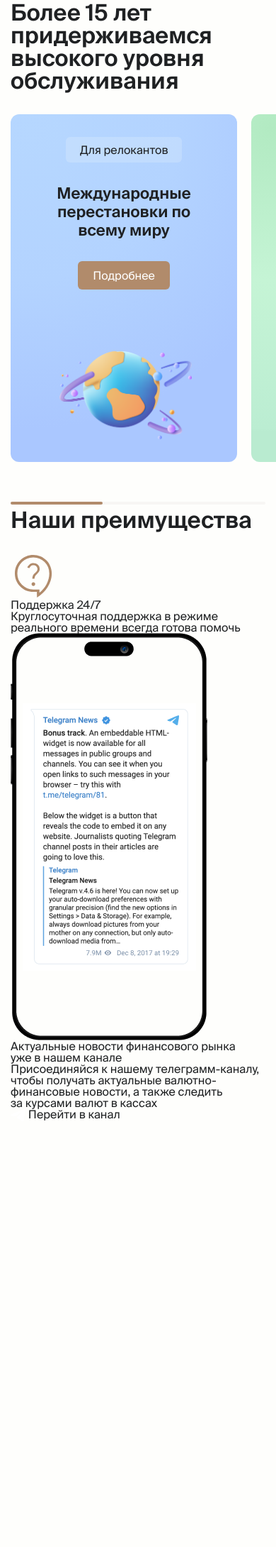
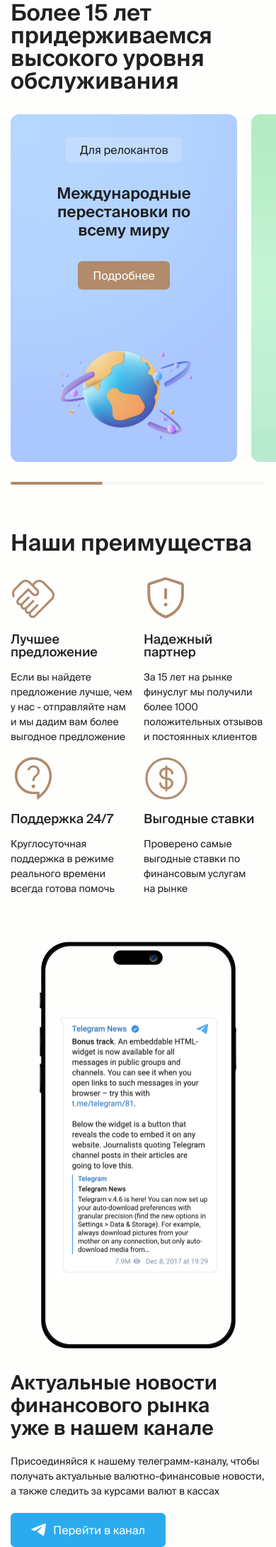
Before and after one commit to Solmyrik/FinTech, a PHP site: page / in a window 390 px wide. Shown: the part 1608-3788 px from the top of the page at 71% size. Before the commit the page ends 3187 px from the top, so only its background shows below. Run offline with PHP 8.4, Linux system fonts and the light colour scheme.

Commit message:
add advantages

```diff
--- a/#search/scss/_advantages.scss
+++ b/#search/scss/_advantages.scss
@@ -0,0 +1,121 @@
+.advantages {
+  &__container {
+  }
+
+  &__title {
+  }
+
+  &__body {
+    display: grid;
+    grid-template-columns: repeat(4, 1fr);
+    gap: 64px;
+    margin-bottom: 140px;
+    @media (max-width: $tablet) {
+      grid-template-columns: repeat(3, 1fr);
+      margin-bottom: 100px;
+    }
+    @media (max-width: $mobile) {
+      grid-template-columns: repeat(2, 1fr);
+      gap: 16px;
+      margin-bottom: 64px;
+    }
+  }
+
+  &__item {
+    @media (max-width: $mobile) {
+      &:nth-child(2) {
+        order: 1;
+      }
+      &:nth-child(3) {
+        order: 2;
+      }
+      &:nth-child(1) {
+        order: 3;
+      }
+      &:nth-child(4) {
+        order: 4;
+      }
+    }
+  }
+
+  &__icon {
+    margin-bottom: 34px;
+    @media (max-width: $mobile) {
+      margin-bottom: 16px;
+    }
+  }
+
+  &__name {
+    margin-bottom: 16px;
+    font-size: 20px;
+    font-family: $medium;
+    @media (max-width: $mobile) {
+      font-size: 18px;
+    }
+  }
+
+  &__text {
+    line-height: 150%;
+    @media (max-width: $mobile) {
+      font-size: 14px;
+    }
+  }
+
+  &__bottom {
+    max-width: 825px;
+    margin: 0 auto;
+    display: flex;
+    align-items: center;
+    gap: 120px;
+    @media (max-width: $tablet) {
+      gap: 60px;
+    }
+    @media (max-width: $mobile) {
+      flex-direction: column;
+      gap: 32px;
+    }
+  }
+
+  &__image {
+    img {
+      width: 278px;
+    }
+  }
+
+  &__content {
+  }
+
+  &__content-title {
+    font-size: 32px;
+    font-family: $bold;
+    font-weight: 600;
+    line-height: 115%;
+    margin-bottom: 40px;
+    @media (max-width: $mobile) {
+      font-size: 28px;
+      margin-bottom: 20px;
+    }
+  }
+
+  &__button {
+    margin-top: 40px;
+    cursor: pointer;
+    border-radius: 6px;
+    padding: 5px 20px;
+    width: 219px;
+    height: 48px;
+    display: flex;
+    align-items: center;
+    justify-content: center;
+    background: #2aabee;
+    color: #ffffff;
+    gap: 10px;
+    transition: opacity 0.3s;
+    &:hover {
+      opacity: 0.75;
+    }
+    @media (max-width: $mobile) {
+      margin-top: 20px;
+    }
+  }
+}
--- a/#search/scss/_level.scss
+++ b/#search/scss/_level.scss
@@ -1,4 +1,5 @@
 .level {
+  padding-bottom: 32px;
   &__container {
   }
 
@@ -118,6 +119,9 @@
   position: absolute;
   bottom: -60px;
   left: 0;
+  @media (max-width: $tablet) {
+    bottom: -32px;
+  }
 }
 
 .swiper-scrollbar-drag {
--- a/css/style.css
+++ b/css/style.css
@@ -846,6 +846,10 @@ body.lock {
   background-color: #f7f6f4;
 }
 
+.level {
+  padding-bottom: 32px;
+}
+
 .level__title {
   max-width: 880px;
 }
@@ -966,6 +970,12 @@ body.lock {
   left: 0;
 }
 
+@media (max-width: 992px) {
+  .swiper-scrollbar {
+    bottom: -32px;
+  }
+}
+
 .swiper-scrollbar-drag {
   background: #b18b6b;
   /* Цвет ползунка полосы прокрутки */
@@ -974,3 +984,164 @@ body.lock {
   height: 100%;
   /* Высота ползунка */
 }
+
+.advantages__body {
+  display: -ms-grid;
+  display: grid;
+  -ms-grid-columns: (1fr)[4];
+      grid-template-columns: repeat(4, 1fr);
+  gap: 64px;
+  margin-bottom: 140px;
+}
+
+@media (max-width: 992px) {
+  .advantages__body {
+    -ms-grid-columns: (1fr)[3];
+        grid-template-columns: repeat(3, 1fr);
+    margin-bottom: 100px;
+  }
+}
+
+@media (max-width: 767px) {
+  .advantages__body {
+    -ms-grid-columns: (1fr)[2];
+        grid-template-columns: repeat(2, 1fr);
+    gap: 16px;
+    margin-bottom: 64px;
+  }
+}
+
+@media (max-width: 767px) {
+  .advantages__item:nth-child(2) {
+    -webkit-box-ordinal-group: 2;
+        -ms-flex-order: 1;
+            order: 1;
+  }
+  .advantages__item:nth-child(3) {
+    -webkit-box-ordinal-group: 3;
+        -ms-flex-order: 2;
+            order: 2;
+  }
+  .advantages__item:nth-child(1) {
+    -webkit-box-ordinal-group: 4;
+        -ms-flex-order: 3;
+            order: 3;
+  }
+  .advantages__item:nth-child(4) {
+    -webkit-box-ordinal-group: 5;
+        -ms-flex-order: 4;
+            order: 4;
+  }
+}
+
+.advantages__icon {
+  margin-bottom: 34px;
+}
+
+@media (max-width: 767px) {
+  .advantages__icon {
+    margin-bottom: 16px;
+  }
+}
+
+.advantages__name {
+  margin-bottom: 16px;
+  font-size: 20px;
+  font-family: "Suisse-med";
+}
+
+@media (max-width: 767px) {
+  .advantages__name {
+    font-size: 18px;
+  }
+}
+
+.advantages__text {
+  line-height: 150%;
+}
+
+@media (max-width: 767px) {
+  .advantages__text {
+    font-size: 14px;
+  }
+}
+
+.advantages__bottom {
+  max-width: 825px;
+  margin: 0 auto;
+  display: -webkit-box;
+  display: -ms-flexbox;
+  display: flex;
+  -webkit-box-align: center;
+      -ms-flex-align: center;
+          align-items: center;
+  gap: 120px;
+}
+
+@media (max-width: 992px) {
+  .advantages__bottom {
+    gap: 60px;
+  }
+}
+
+@media (max-width: 767px) {
+  .advantages__bottom {
+    -webkit-box-orient: vertical;
+    -webkit-box-direction: normal;
+        -ms-flex-direction: column;
+            flex-direction: column;
+    gap: 32px;
+  }
+}
+
+.advantages__image img {
+  width: 278px;
+}
+
+.advantages__content-title {
+  font-size: 32px;
+  font-family: "Suisse-bold";
+  font-weight: 600;
+  line-height: 115%;
+  margin-bottom: 40px;
+}
+
+@media (max-width: 767px) {
+  .advantages__content-title {
+    font-size: 28px;
+    margin-bottom: 20px;
+  }
+}
+
+.advantages__button {
+  margin-top: 40px;
+  cursor: pointer;
+  border-radius: 6px;
+  padding: 5px 20px;
+  width: 219px;
+  height: 48px;
+  display: -webkit-box;
+  display: -ms-flexbox;
+  display: flex;
+  -webkit-box-align: center;
+      -ms-flex-align: center;
+          align-items: center;
+  -webkit-box-pack: center;
+      -ms-flex-pack: center;
+          justify-content: center;
+  background: #2aabee;
+  color: #ffffff;
+  gap: 10px;
+  -webkit-transition: opacity 0.3s;
+  transition: opacity 0.3s;
+}
+
+.advantages__button:hover {
+  opacity: 0.75;
+}
+
+@media (max-width: 767px) {
+  .advantages__button {
+    margin-top: 20px;
+  }
+}
--- a/index.html
+++ b/index.html
@@ -235,6 +235,35 @@
                   Круглосуточная поддержка в режиме реального времени всегда готова помочь
                 </p>
               </div>
+              <div class="advantages__item">
+                <div class="advantages__icon">
+                  <img src="img/icons/handshake.svg" alt="handshake" />
+                </div>
+                <h3 class="advantages__name">Лучшее предложение</h3>
+                <p class="advantages__text">
+                  Если вы найдете предложение лучше, чем у нас - отправляйте нам и мы дадим вам
+                  более выгодное предложение
+                </p>
+              </div>
+              <div class="advantages__item">
+                <div class="advantages__icon">
+                  <img src="img/icons/shield.svg" alt="shield" />
+                </div>
+                <h3 class="advantages__name">Надежный партнер</h3>
+                <p class="advantages__text">
+                  За 15 лет на рынке финуслуг мы получили более 1000 положительных отзывов и
+                  постоянных клиентов
+                </p>
+              </div>
+              <div class="advantages__item">
+                <div class="advantages__icon">
+                  <img src="img/icons/dollar.svg" alt="support" />
+                </div>
+                <h3 class="advantages__name">Выгодные ставки</h3>
+                <p class="advantages__text">
+                  Проверено самые выгодные ставки по финансовым услугам на рынке
+                </p>
+              </div>
             </div>
             <div class="advantages__bottom">
               <div class="advantages__image">
```
Also changed, not shown: img/phone.png.
